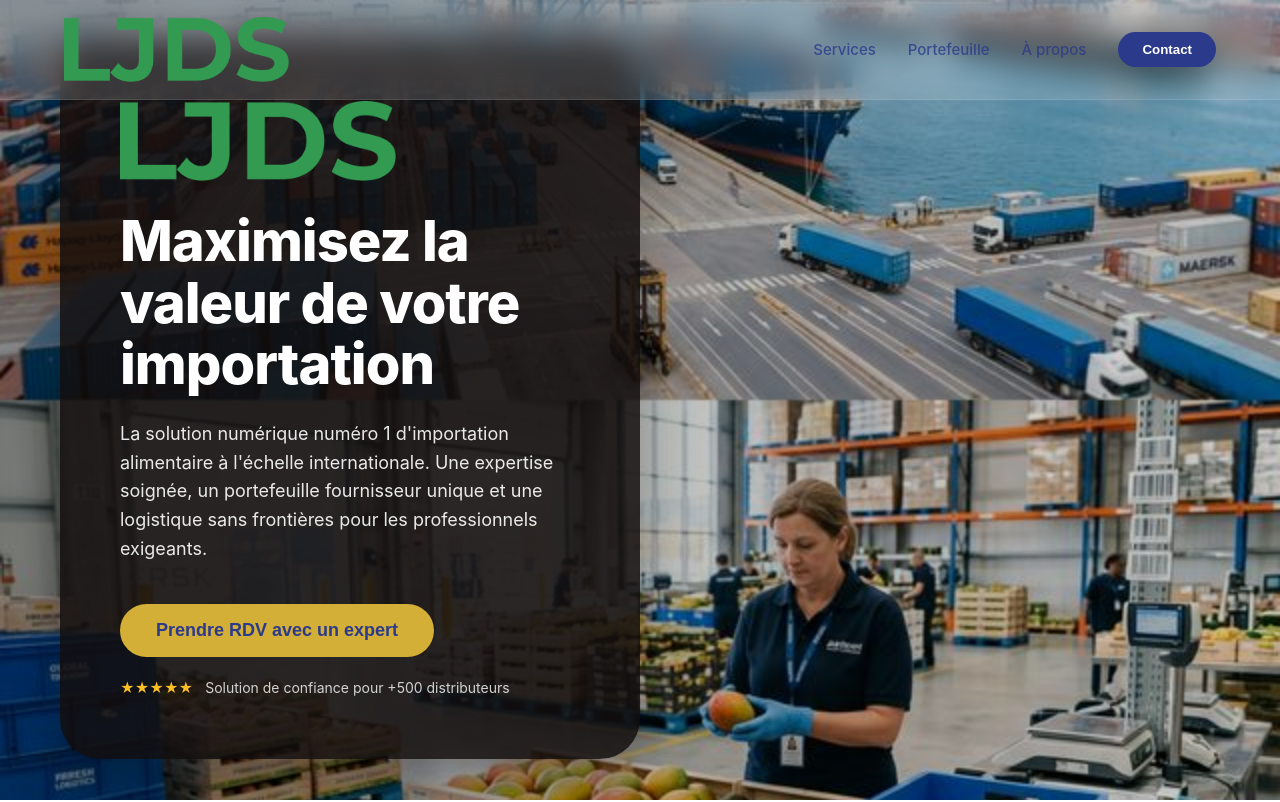
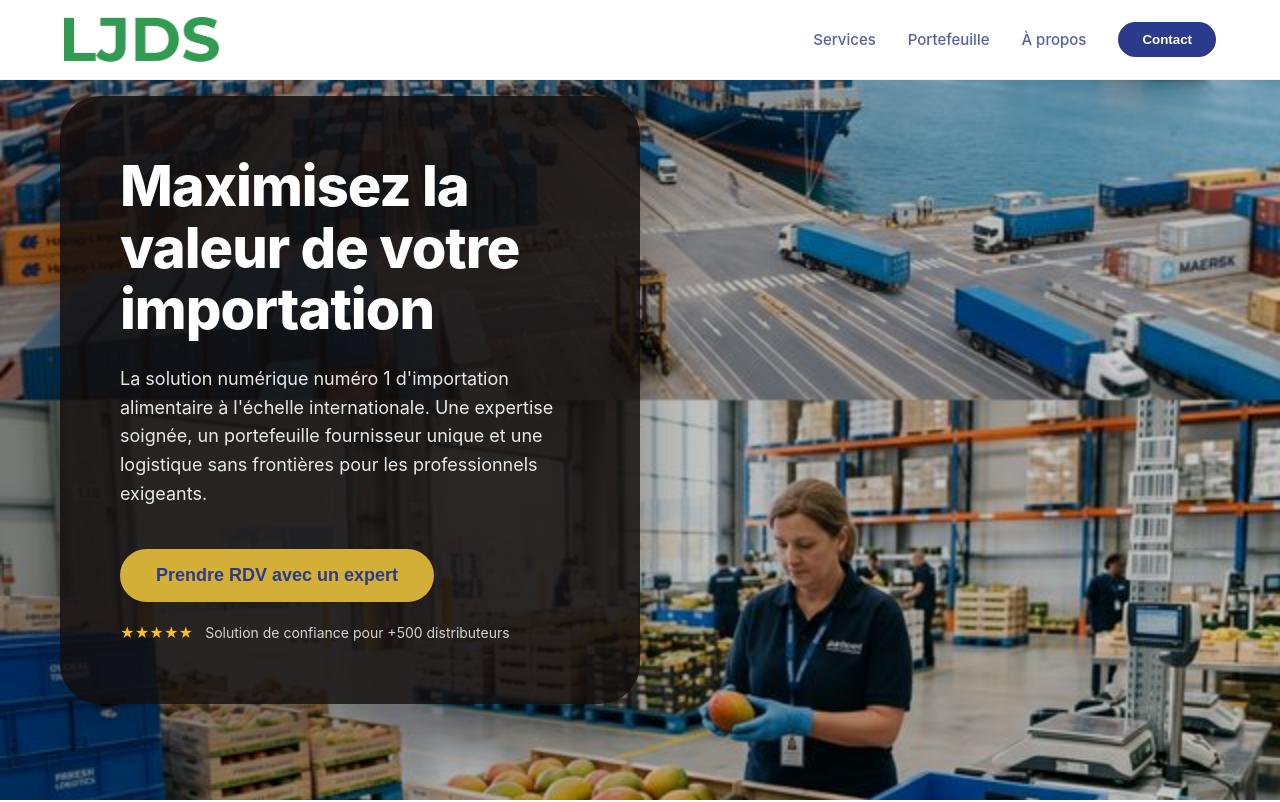
Before and after one commit to robinmasini/LJDS, a React (Vite) app: page / in a window 1280 px wide. Shown: the top 802 px of the page. Built offline with nearby package versions, Linux system fonts and the light colour scheme.

Commit message:
Update: Change navbar to solid white, reduce logo size, and remove logo from hero card

```diff
--- a/src/components/Footer.jsx
+++ b/src/components/Footer.jsx
@@ -9,7 +9,7 @@ const Footer = () => {
                 <div className="footer-top">
                     <div className="footer-brand">
                         <div className="logo">
-                            <img src={logo} alt="LJDS Logo" height="75" />
+                            <img src={logo} alt="LJDS Logo" height="50" />
                         </div>
                         <p>La solution numérique numéro 1 d'importation alimentaire à l'échelle internationale.</p>
                     </div>
--- a/src/components/Hero.jsx
+++ b/src/components/Hero.jsx
@@ -1,7 +1,6 @@
 import React from 'react';
 import './Hero.css';
 import heroBg from '../assets/hero-bg.png';
-import logo from '../assets/LJDS.png';
 
 const Hero = () => {
     return (
@@ -11,9 +10,6 @@ const Hero = () => {
 
             <div className="container">
                 <div className="hero-card">
-                    <div className="hero-logo">
-                        <img src={logo} alt="LJDS Logo" />
-                    </div>
                     <h1 className="hero-title">
                         Maximisez la valeur de votre importation
                     </h1>
--- a/src/components/Navbar.css
+++ b/src/components/Navbar.css
@@ -3,15 +3,12 @@
     top: 0;
     left: 0;
     width: 100%;
-    height: 100px;
+    height: 80px;
     display: flex;
     align-items: center;
     z-index: 1000;
-    background: rgba(255, 255, 255, 0.15);
-    /* Very subtle to show blur */
-    backdrop-filter: blur(15px);
-    -webkit-backdrop-filter: blur(15px);
-    border-bottom: 1px solid rgba(255, 255, 255, 0.1);
+    background: #ffffff;
+    border-bottom: 1px solid rgba(0, 0, 0, 0.05);
     transition: all 0.4s cubic-bezier(0.16, 1, 0.3, 1);
 }
 
--- a/src/components/Navbar.jsx
+++ b/src/components/Navbar.jsx
@@ -13,7 +13,7 @@ const Navbar = () => {
     <nav className="navbar">
       <div className="navbar-container">
         <div className="logo">
-          <img src={logo} alt="LJDS Logo" height="65" />
+          <img src={logo} alt="LJDS Logo" height="45" />
         </div>
 
         <div className={`nav-links-container ${isMenuOpen ? 'active' : ''}`}>
```
